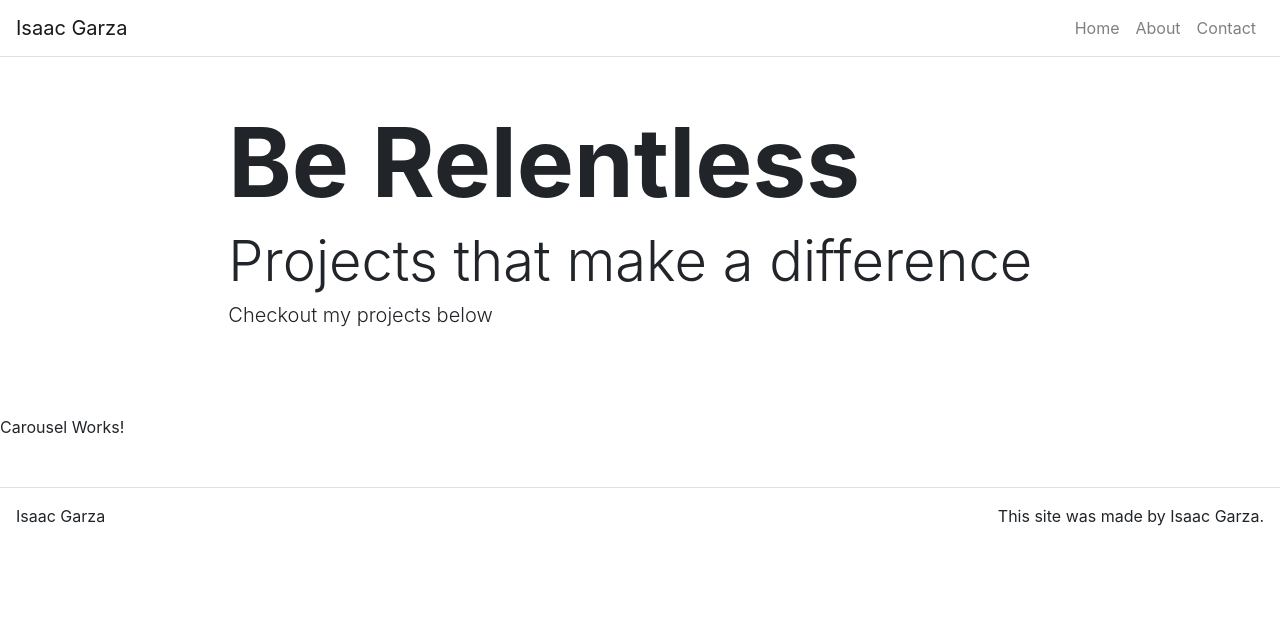
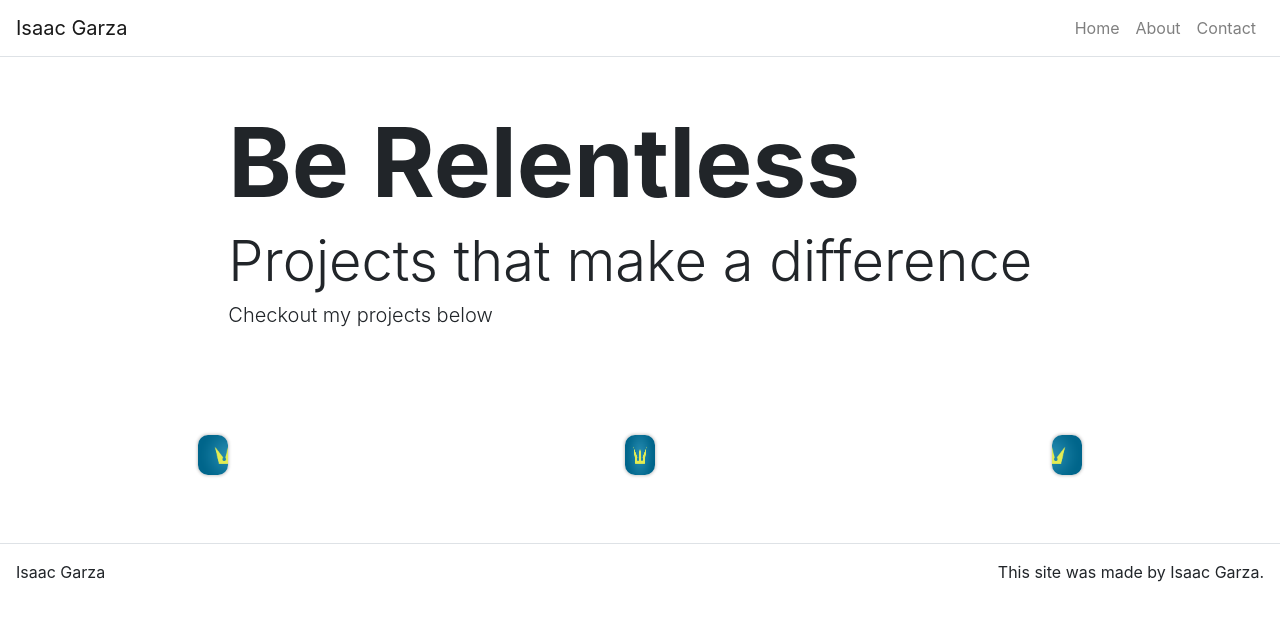
Before and after one commit to Isaac-Garza/Isaac-Garza.github.io, a React (Create React App) app: page / in a window 1280 px wide. Shown: the top 620 px of the page. Built offline with nearby package versions, Linux system fonts and the light colour scheme.

Commit message:
Card Updates

```diff
--- a/package.json
+++ b/package.json
@@ -13,7 +13,8 @@
     "react-bootstrap": "^1.3.0",
     "react-dom": "^16.13.1",
     "react-router-dom": "^5.2.0",
-    "react-scripts": "3.4.1"
+    "react-scripts": "3.4.1",
+    "react-spring": "^8.0.27"
   },
   "scripts": {
     "start": "react-scripts start",
--- a/src/components/Card.js
+++ b/src/components/Card.js
@@ -0,0 +1,16 @@
+import React from 'react';
+
+import CardInfo from '../components/CardInfo'
+
+function Card(props) {
+
+    return(
+        <div className="d-inline-block ig-card" onClick={(e) => props.click(props.item)}>
+            <img className="ig-card-image" src={props.item.imgSrc} alt={props.item.imgSrc}/>
+            { props.item.selected && <CardInfo title={props.items.title} subTitle={props.item.subTitle} link={props.item.link}/> }
+        </div>
+    );
+}
+
+
+export default Card;
--- a/src/components/CardInfo.js
+++ b/src/components/CardInfo.js
@@ -0,0 +1,16 @@
+import React from 'react';
+import { useSpring, animated } from 'react-spring';
+function CardInfo(props) {
+
+    const style = useSpring({opacity: 1, from: {opacity: 0}});
+
+    return (
+        <animated.div className="ig-card-info" style={style}>
+            <p className="ig-card-title">{props.title}</p>
+            <p className="ig-card-sub-title">{props.subTitle}</p>
+            <a href={props.link} target="_blank" rel="noopener noreferrer">View</a>
+        </animated.div>
+    );
+}
+
+export default CardInfo;
--- a/src/components/Carousel.js
+++ b/src/components/Carousel.js
@@ -1,8 +1,13 @@
 import React from 'react';
+import Container from 'react-bootstrap/Container'
 
-import leftCardImg from '../assets/images/leftCardImg';
-import centerCardImg from '../assets/images/centerCardImg';
-import rightCardImg from '../assets/images/rightCardImg';
+import Card from '../components/Card';
+
+import leftCardImg from '../assets/images/leftCardImg.png';
+import centerCardImg from '../assets/images/centerCardImg.png';
+import rightCardImg from '../assets/images/rightCardImg.png';
+import { Row } from 'react-bootstrap';
+
 
 class Carousel extends React.Component {
 
@@ -41,9 +46,39 @@ class Carousel extends React.Component {
 
     }
 
+    handleCardClick = (id, card) => {
+
+        console.log(id);
+
+        let items =[...this.state.items];
+
+        items[id].selected = items[id].selected ? false : true;
+
+        items.array.forEach(item => {
+            if(items.id !== id)
+            {
+                items.selected = false;
+            }
+        });
+
+        this.setState({
+            items
+        });
+    }
+
+    makeItems = (items)  => {
+        return items.map(item => {
+            return <Card item={item} onClick={(e => this.handleCardClick(item.id, e))} key={item.id} />
+        })
+    }
+
     render() {
         return (
-            <p>Carousel Works!</p>
+            <Container fluid={true}>
+                <Row className="justify-content-around">
+                    {this.makeItems(this.state.items)}
+                </Row>
+            </Container>
         );
     }
 }
--- a/src/index.css
+++ b/src/index.css
@@ -11,3 +11,29 @@ code {
   font-family: source-code-pro, Menlo, Monaco, Consolas, 'Courier New',
     monospace;
 }
+
+.ig-card {
+  margin: 20px
+}
+
+.ig-card-image {
+  border-radius: 10px;
+  width: 30px;
+  height: 40px;
+  box-shadow: 0px 0px 3px 1px #CCC;
+}
+
+.ig-card-info {
+  margin-top: 10px;
+  min-height: 100px;
+}
+
+.ig-card-title {
+  font-size: 24px;
+  margin: 0px;
+}
+
+.ig.card-sub-title {
+  font-size: 16px;
+  margin: 0px;
+}
```
Also changed, not shown: 1 other file (tests, documents, lock files or other folders).
